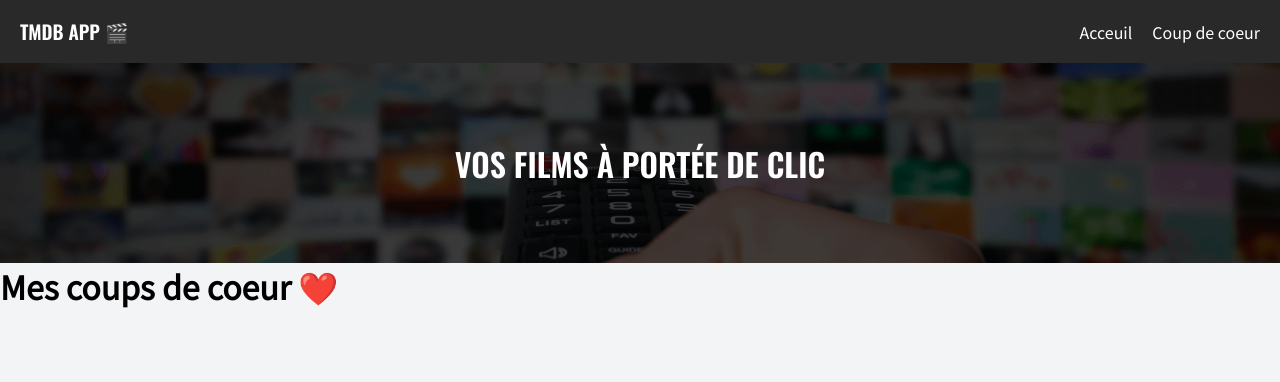
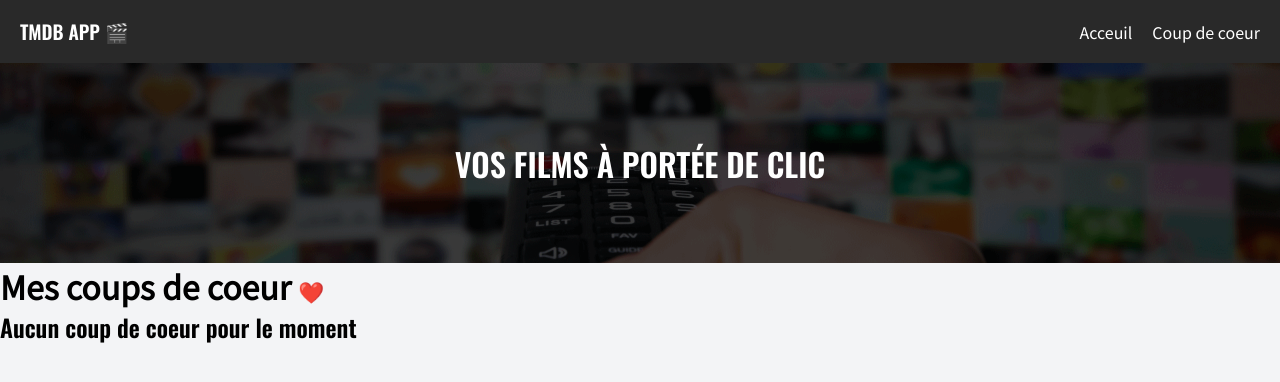
Before and after one commit to florella-yannis/tmdb-app, a React (Create React App) app: page /about in a window 1280 px wide. Shown: the top 382 px of the page. Built offline with nearby package versions, Linux system fonts and the light colour scheme.

Commit message:
local storage + show card
strict mode enlevé car apelle variable deux fois pour le useeffect

```diff
--- a/src/components/Card.js
+++ b/src/components/Card.js
@@ -81,7 +81,6 @@ const Card = ({ movie }) => {
             storedData.push(movie.id);
             window.localStorage.movies = storedData;
         }
-
     }
 
 
--- a/src/index.js
+++ b/src/index.js
@@ -6,7 +6,5 @@ import App from './App';
 
 const root = ReactDOM.createRoot(document.getElementById('root'));
 root.render(
-  <React.StrictMode>
     <App />
-  </React.StrictMode>
 );
--- a/src/pages/About.js
+++ b/src/pages/About.js
@@ -1,11 +1,34 @@
-import React from 'react';
+import React, { useEffect, useState } from 'react';
 import Navigation from '../components/Header';
+import axios from 'axios';
+import Card from '../components/Card';
 
 const About = () => {
+
+    const apiKey = process.env.REACT_APP_API_KEY;
+    const [listData, setListData] = useState([]);
+
+    useEffect(() => {
+        let MoviesId = window.localStorage.movies ? window.localStorage.movies.split(",") : [];
+        // console.log(MoviesId);
+        for (let i = 0; i < MoviesId.length; i++) {
+            axios.get(`https://api.themoviedb.org/3/movie/${MoviesId[i]}?api_key=${apiKey}`)
+            .then((res) => setListData((listData) => [...listData, res.data]));
+        }
+
+    }, [])
+
     return (
-        <div>
+        <div className="list-page">
             <Navigation />
-            <h1>Mes coups de coeur ❤️</h1>
+            <h1>Mes coups de coeur <span>❤️</span></h1>
+            <div className="result">
+                {listData.length > 0 ? (
+                    listData.map((movie) => <Card movie={movie} key={movie.id} />)
+                ) : (
+                    <h2>Aucun coup de coeur pour le moment</h2>
+                )}
+            </div>
         </div>
     );
 };
--- a/src/styles/components/form.css
+++ b/src/styles/components/form.css
@@ -12,7 +12,7 @@
 }
 
 input[type="text"] {
-    padding: 1px 10px;
+    padding: 3px 10px;
     border-radius: 10px 10px 0 0;
     border: none;
     font-size: 1.2rem;
@@ -22,6 +22,9 @@ input[type="text"] {
     outline: none;
     text-align: center;
 }
+input[type="text"]:focus::placeholder {
+    color: transparent;
+  }
 
 input[type="submit"] {
     padding: 1px 10px;
--- a/src/styles/index.css
+++ b/src/styles/index.css
@@ -3,3 +3,4 @@
 @import url(./components/card.css);
 @import url(./components/header.css);
 @import url(./components/form.css);
+@import url(./pages/about.css);
--- /dev/null
+++ b/src/styles/pages/about.css
@@ -0,0 +1,4 @@
+.result{
+    display: flex;
+
+}
```
